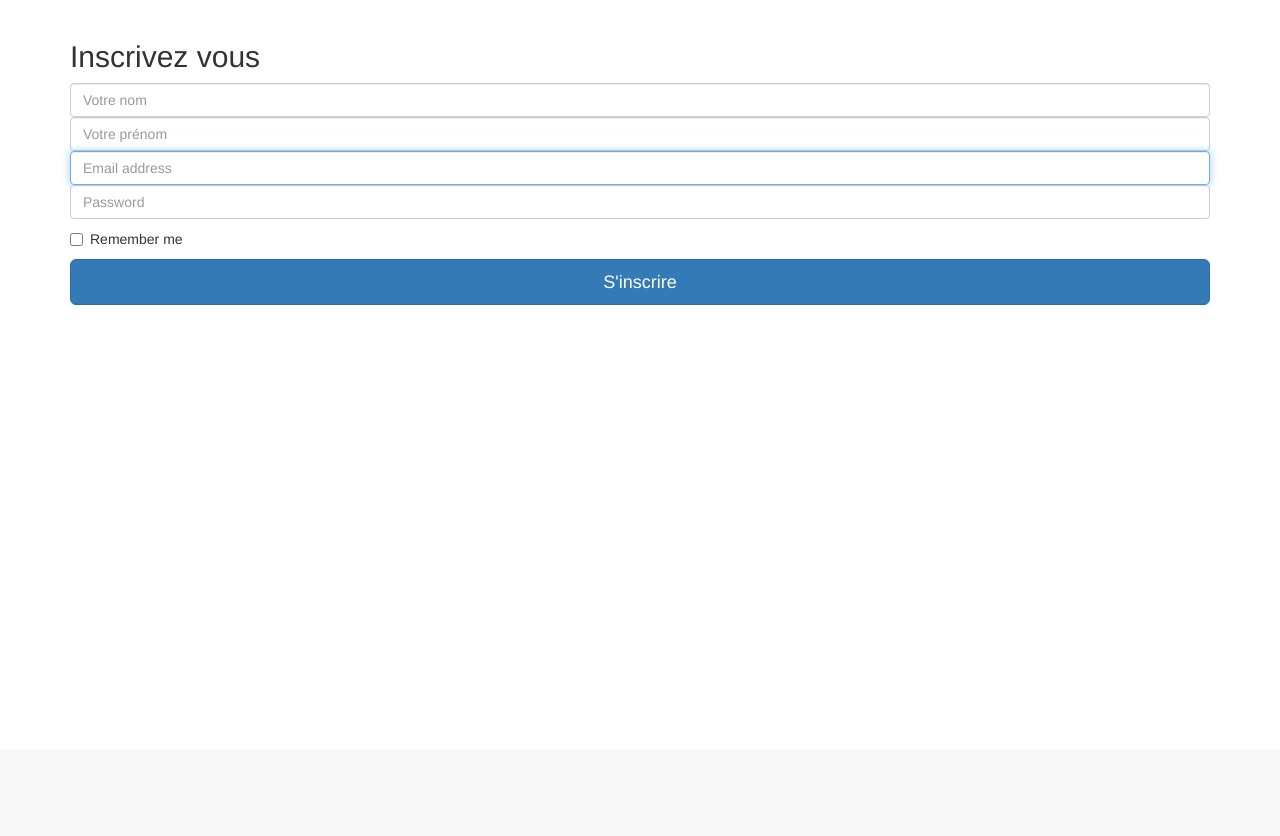
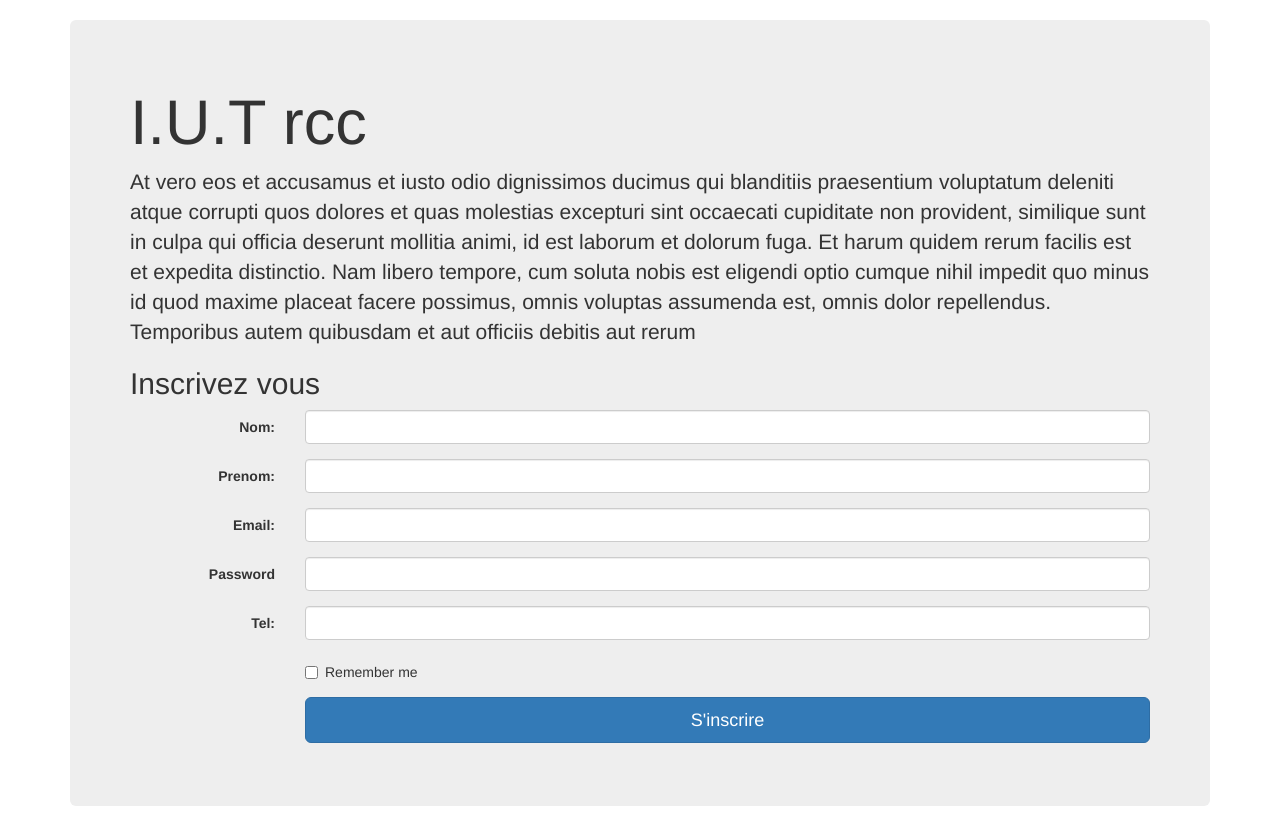
Before and after one commit to AppliStage/GestionnaireStage, a PHP site: page /inscription.php in a window 1280 px wide. Shown: the part 51-887 px from the top of the page. Before the commit the page ends 356 px from the top, so only its background shows below. Run offline with PHP 8.4, Linux system fonts and the light colour scheme; some libraries are stand-ins or nearby versions.

Commit message:
Formulaire d'inscription terminer

```diff
--- a/inscription.php
+++ b/inscription.php
@@ -57,27 +57,60 @@ $p->appendContent(<<<HTML
 
     <div class="container">
 
-      <form class="form-signup">
+	<div class="jumbotron">
+	  <h1>I.U.T rcc</h1>
+		<div class="inlineP">
+			<p>At vero eos et accusamus et iusto odio dignissimos ducimus qui blanditiis praesentium voluptatum deleniti atque corrupti quos dolores et quas molestias excepturi sint occaecati cupiditate non provident, similique sunt in culpa qui officia deserunt mollitia animi, id est laborum et dolorum fuga. Et harum quidem rerum facilis est et expedita distinctio. Nam libero tempore, cum soluta nobis est eligendi optio cumque nihil impedit quo minus id quod maxime placeat facere possimus, omnis voluptas assumenda est, omnis dolor repellendus. Temporibus autem quibusdam et aut officiis debitis aut rerum
+			</p>
+		</div>
+			<form class="form-horizontal">
 				<h2 class="form-signup-heading">Inscrivez vous</h2>
-
-        <label for="inputNom" class="sr-only">Nom</label>
-        <input type="text" id="inputNom" class="form-control" placeholder="Votre nom" required>
-        <label for="inputPrenom" class="sr-only">Prenoom</label>
-        <input type="text" id="inputPrenom" class="form-control" placeholder="Votre prénom" required>
-
-        <label for="inputEmail" class="sr-only">Email address</label>
-        <input type="email" id="inputEmail" class="form-control" placeholder="Email address" required autofocus>
-        <label for="inputPassword" class="sr-only">Password</label>
-        <input type="password" id="inputPassword" class="form-control" placeholder="Password" required>
-
+				  <div class="form-group">
+				    <label for="inputNom" class="col-sm-2 control-label">Nom: </label>
+				    <div class="col-sm-10">
+				      <input type="text" id="inputNom" class="form-control" required>
+				    </div>
+				  </div>
+				  <div class="form-group">
+				    <label for="inputPrenom" class="col-sm-2 control-label">Prenom: </label>
+				    <div class="col-sm-10">
+				      <input type="text" id="inputPrenom" class="form-control" required>
+				    </div>
+				  </div>
+				  <div class="form-group">
+				    <label for="inputEmail3" class="col-sm-2 control-label">Email: </label>
+				    <div class="col-sm-10">
+				      <input type="email" class="form-control" id="inputEmail3" required>
+				    </div>
+				  </div>
+				  <div class="form-group">
+				    <label for="inputPassword3" class="col-sm-2 control-label">Password</label>
+				    <div class="col-sm-10">
+				      <input type="password" class="form-control" id="inputPassword3" required>
+				    </div>
+				  </div>
+				  <div class="form-group">
+				    <label for="inputEmail3" class="col-sm-2 control-label">Tel: </label>
+				    <div class="col-sm-10">
+				      <input type="text" class="form-control" id="inputTel" >
+				    </div>
+				  </div>
+				  <div class="form-group">
+				    <div class="col-sm-offset-2 col-sm-10">
 				      <div class="checkbox">
 					<label>
-            <input type="checkbox" value="remember-me"> Remember me
+					  <input type="checkbox"> Remember me
 					</label>
 				      </div>
+				    </div>
+				  </div>
+				  <div class="form-group">
+				    <div class="col-sm-offset-2 col-sm-10">
 				    	<button class="btn btn-lg btn-primary btn-block" type="submit">S'inscrire</button>
+				    </div>
+				  </div>
 			</form>
-
+	</div>
     </div> <!-- /container -->
 HTML
 );
```
Lines whose indentation alone changed are shown as unchanged.
